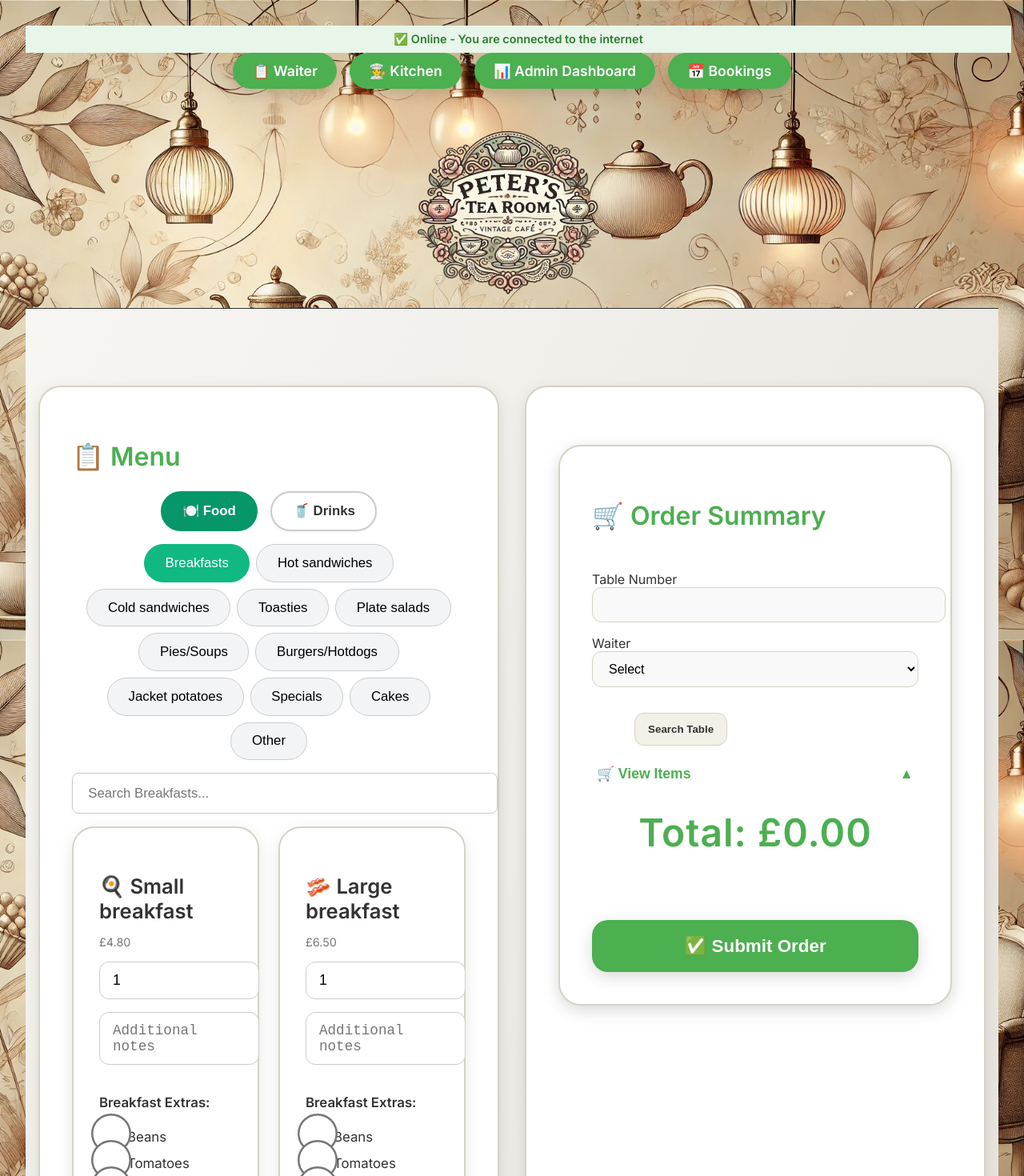
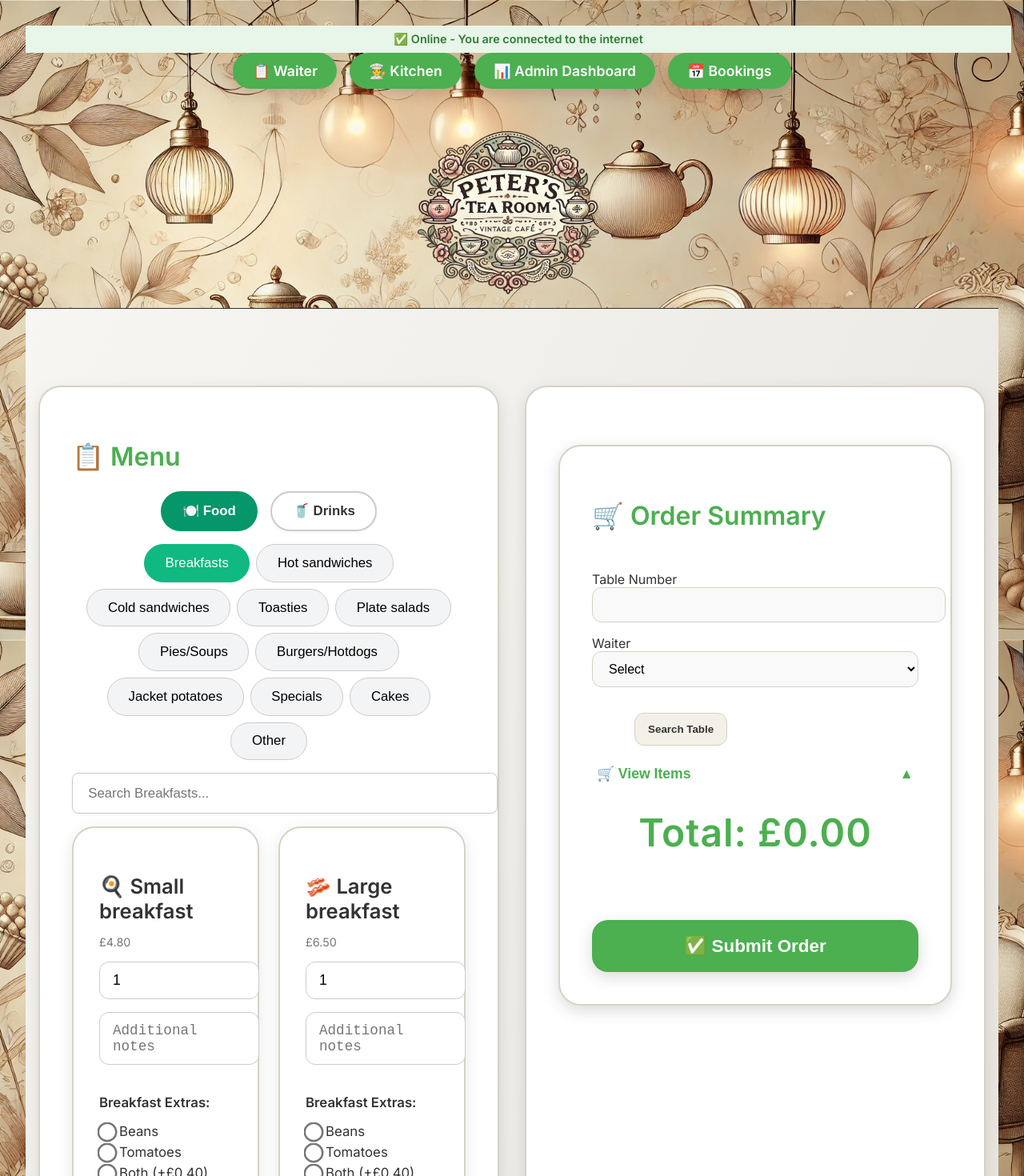
Before and after one commit to peterstearoom/peterstearoom, a React (Vite) app: page / in a window 1280 px wide. Shown: the top 1470 px of the page at 80% size. Built offline with nearby package versions, Linux system fonts and the light colour scheme.

Commit message:
Menu UI update #21

```diff
--- a/src/styles/custom.css
+++ b/src/styles/custom.css
@@ -1172,8 +1172,8 @@ textarea {
 /*/MenuItemCard checkbox format/*/
 .menu-item-card input[type="checkbox"],
 .menu-item-card input[type="radio"] {
-  width: 20px;
-  height: 20px;
+  width: 10px;
+  height: 10px;
   transform: scale(2.5); /* increase size */
   margin-right: 10px;
 }
```
